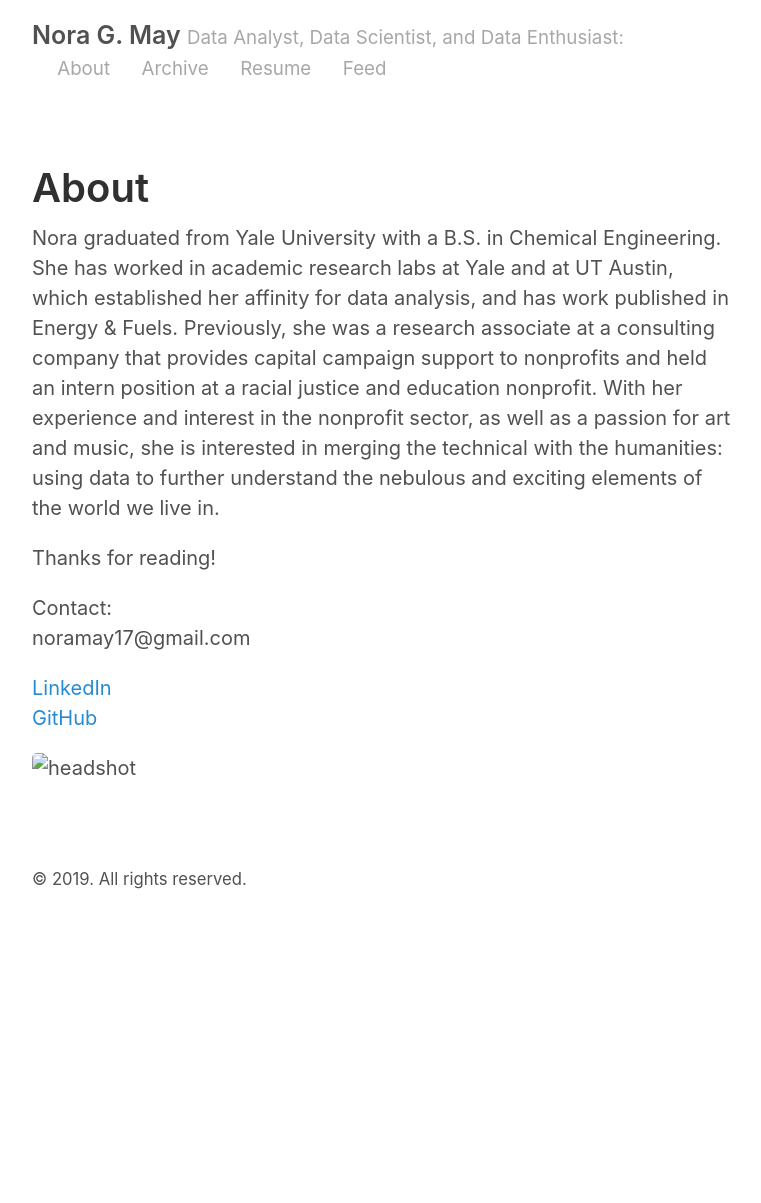
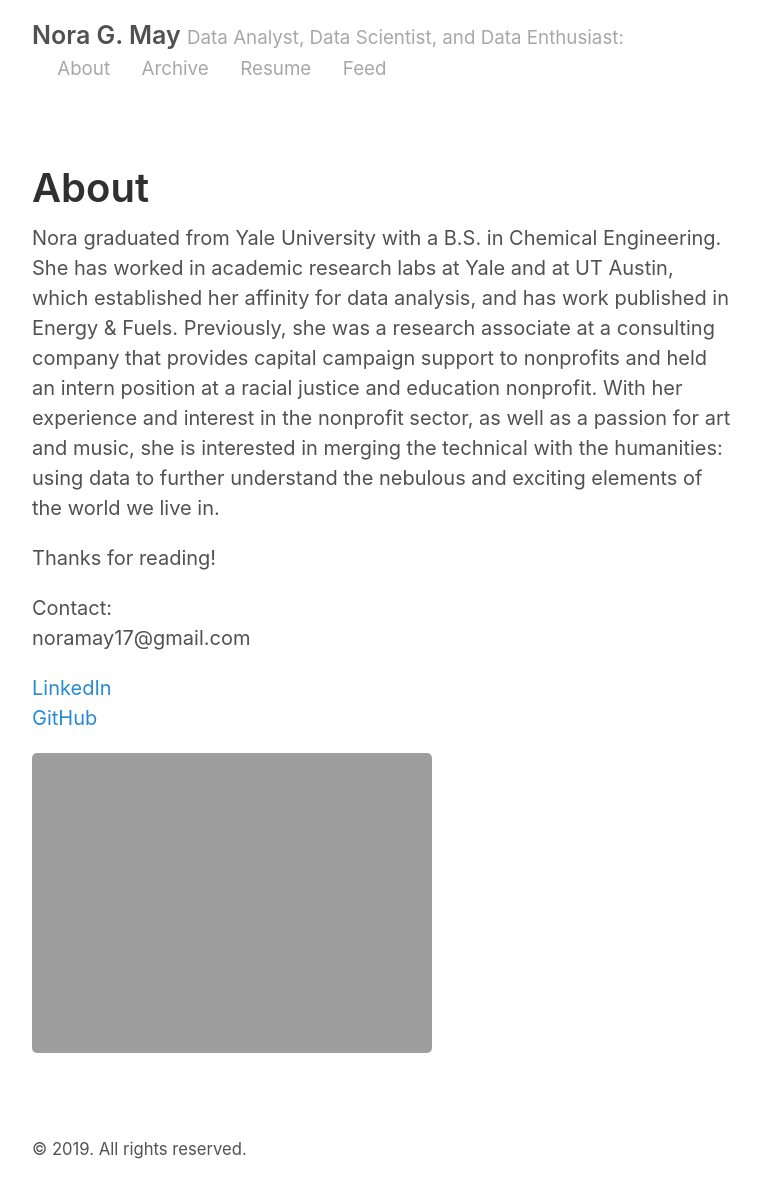
Before and after one commit to noragmay/noragmay.github.io, a Jekyll site: the page built from about.md, in a window 1280 px wide. Shown: the whole page, without its empty margins (258-1019 px from the left). Built offline with Jekyll 4.4.1, drawn with Linux system fonts in a browser that asks for light colours; before the commit the page ends 933 px from its top, so only the background shows below that.

Commit message:
Update about.md

```diff
--- a/about.md
+++ b/about.md
@@ -13,4 +13,4 @@
 [LinkedIn](https://www.linkedin.com/in/noragmay/)
 [GitHub](https://www.github.com/noragmay)
 
-<img src="noragmay.github.io/NoraA.jpg" alt="headshot" width="110"/>
+![](/NoraA.jpg =100x)
```
